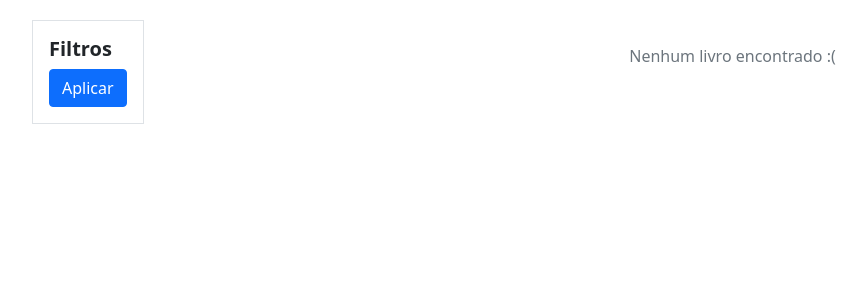
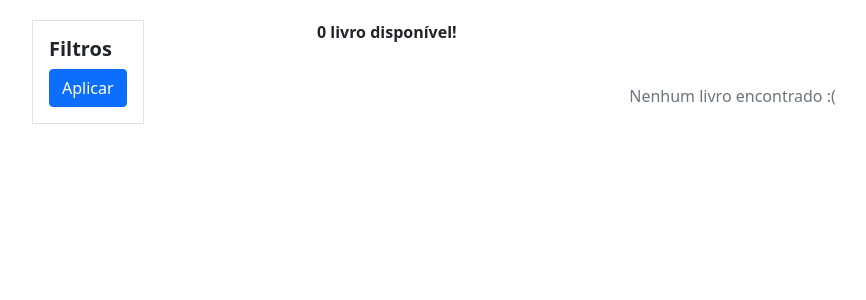
Before and after one commit to HelenaPetruz/Livraria-morango-roxo, a Django app: page / in a window 1280 px wide. Shown: the part 60-360 px from the top of the page, without its empty margins (50-916 px from the left). Run offline with Django 5.2, Linux system fonts and the light colour scheme; data that the repository does not hold is empty.

Commit message:
livros ordenados em ordem alfabética e contador de livros disponiveis

```diff
--- a/projeto_livraria/app_livraria/templates/home.html
+++ b/projeto_livraria/app_livraria/templates/home.html
@@ -72,6 +72,11 @@
 
           <div class="col-12 col-lg-9">
               <div class="row">
+                {% if livro_count > 1 %}
+                <p class="fw-bold">{{ livro_count }} livros disponíveis!</p>
+                {% else %}
+                <p class="fw-bold">{{ livro_count }} livro disponível!</p>
+                {% endif %}
                 {% if livros|length > 0 %}
                 {% for livro in livros %}
                 <div class="col-12 col-sm-6 col-md-4 mb-4">
--- a/projeto_livraria/app_livraria/templates/navbar.html
+++ b/projeto_livraria/app_livraria/templates/navbar.html
@@ -7,7 +7,7 @@
       <div class="collapse navbar-collapse" id="navbarNav">
         <ul class="navbar-nav">
           <li class="nav-item">
-            <a class="nav-link"  href="#">Home</a>
+            <a class="nav-link"  href="{% url 'home' %}">Home</a>
           </li>
           <li class="nav-item">
             <a class="nav-link" href="#">Entrar</a>
--- a/projeto_livraria/app_livraria/views.py
+++ b/projeto_livraria/app_livraria/views.py
@@ -19,11 +19,15 @@ def home(request):
             Q(generos__genero__nome__istartswith = search_query)
             ).distinct()
 
+    livro_count = livros.count()
+
+    livros = livros.order_by('titulo')
     context = {
         'livros': livros,
         'generos': Genero_literario.objects.all(),
         'generos_selecionados': generos_selecionados,
         'search_query': search_query,
+        'livro_count':livro_count,
     }
     return render(request,'home.html', context)
 
```
